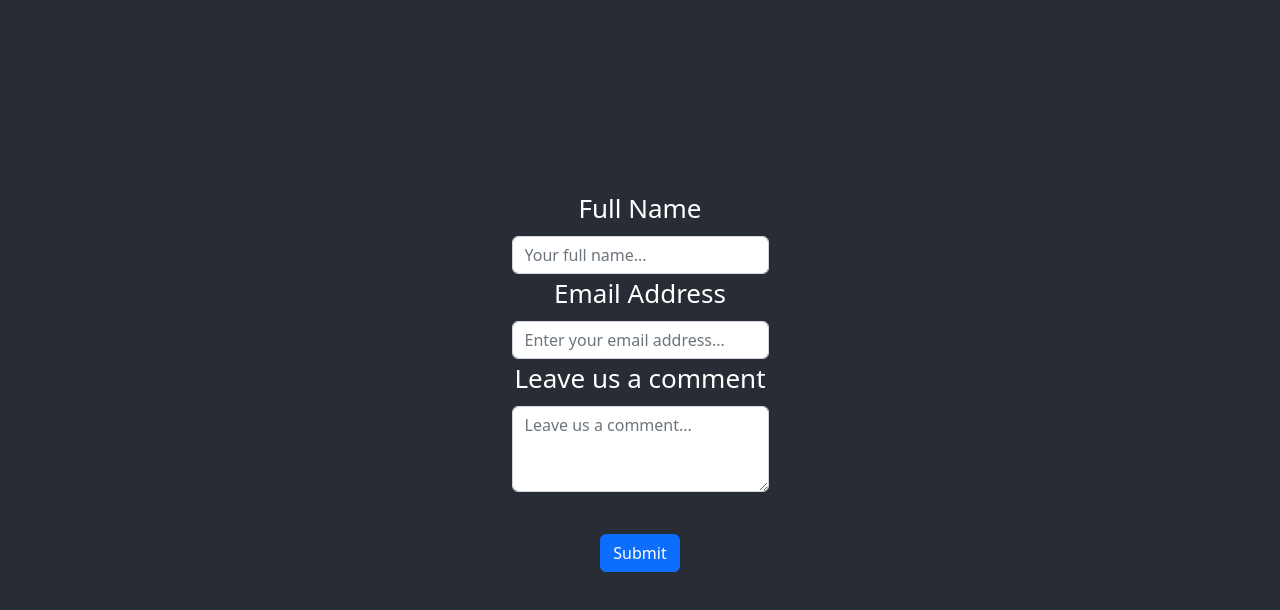
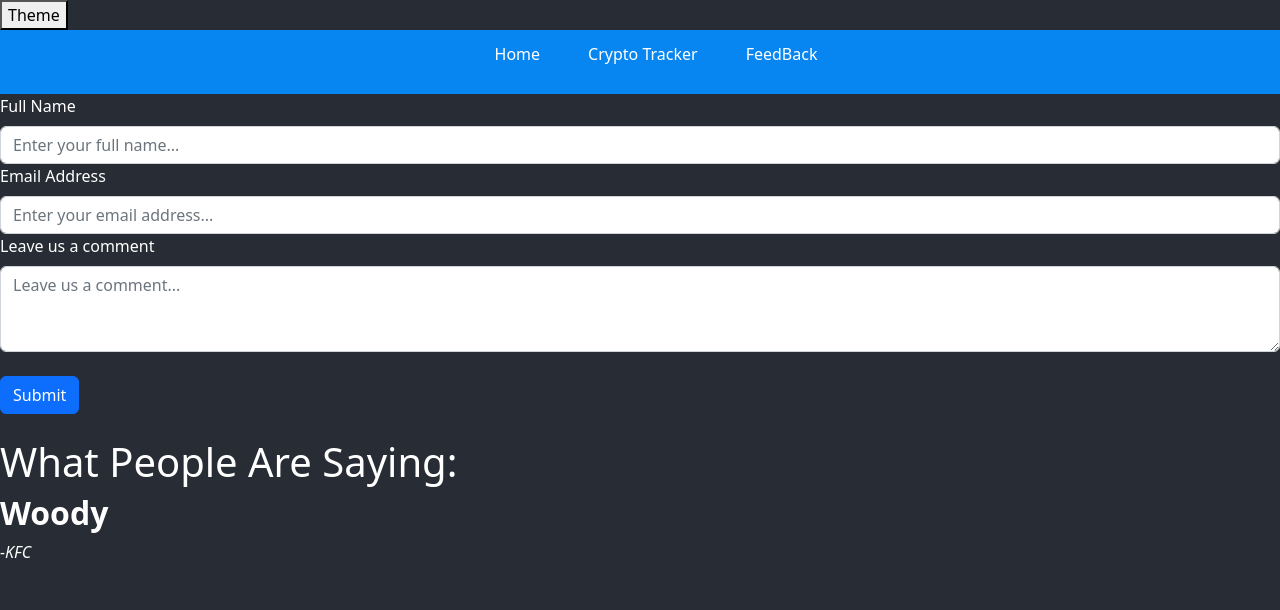
Before and after one commit to KeithWesley254/phase-2-crypto-tracker-n-extra-information, a React (Create React App) app: page /feedback in a window 1280 px wide. Shown: the top 610 px of the page. Built offline with nearby package versions, Linux system fonts and the light colour scheme; data requests are answered from the project's data file.

Commit message:
Added Navbar

```diff
--- a/db.json
+++ b/db.json
@@ -5,12 +5,6 @@
       "fullNames": "Woody",
       "email": "mzito@gmail.com",
       "comments": "KFC"
-    },
-    {
-      "fullNames": "Keith Wesley",
-      "email": "keithwesley187@gmail.com",
-      "comments": "Mzito",
-      "id": 2
     }
   ]
 }
--- a/package.json
+++ b/package.json
@@ -13,6 +13,7 @@
     "react-dom": "^18.2.0",
     "react-router-dom": "^6.3.0",
     "react-scripts": "5.0.1",
+    "styled-components": "^5.3.5",
     "web-vitals": "^2.1.4"
   },
   "scripts": {
--- a/src/App.css
+++ b/src/App.css
@@ -1,41 +1,52 @@
-.App {
-  text-align: center;
+
+.nav{
+  display: flex;
+  align-items: center;
+  justify-content: space-around;
+  height: 8vh;
+  background: #0786f2;
 }
 
-.App-logo {
-  height: 40vmin;
-  pointer-events: none;
+.navMenu{
+  display: flex;
+  align-items: center;
+  justify-content: space-around;
+  gap: 3rem;
 }
-
-@media (prefers-reduced-motion: no-preference) {
-  .App-logo {
-    animation: App-logo-spin infinite 20s linear;
+.navMenu li{
+  list-style: none;
+}
+.navMenu a{
+  text-decoration: none;
+  color: #fff;
+}
+.switchNavs div{
+  width: 2rem;
+  height: 0.2rem;
+  margin: 0.4rem;
+  background: #fff;
+}
+.switchNavs{
+  cursor: pointer;
+  display: none;
+}
+@media screen and (max-width: 768px) {
+  .switchNavs{
+    display: block;
+  }
+  .navMenu{
+    position: fixed;
+    top: 7vh;
+    right: 0;
+    width: 40%;
+    height: 93vh;
+    background: #0786f2;
+    flex-direction: column;
+    transform: translateX(100%);
+    transition: 0.3s ease-in;
   }
 }
 
-.App-header {
-  background-color: #282c34;
-  min-height: 100vh;
-  display: flex;
-  flex-direction: column;
-  align-items: center;
-  justify-content: center;
-  font-size: calc(10px + 2vmin);
-  color: white;
+.navActive{
+  transform: translateX(0);
 }
-
-.App-link {
-  color: #61dafb;
-}
-
-@keyframes App-logo-spin {
-  from {
-    transform: rotate(0deg);
-  }
-  to {
-    transform: rotate(360deg);
-  }
-}
-.formCommentZ{
-
-}
--- a/src/components/App.js
+++ b/src/components/App.js
@@ -1,14 +1,41 @@
 import '../App.css';
 import FeedBack from "./FeedBack";
 import 'bootstrap/dist/css/bootstrap.min.css';
+import { BrowserRouter, Route, Routes } from 'react-router-dom';
+import CryptoTracker from './CryptoTracker';
+import React, { useState, useEffect } from 'react';
+import NavBar from './NavBar';
+import styled, { ThemeProvider } from "styled-components"
+import { lightTheme, darkTheme, GlobalStyle } from "./Themes"
+import HomePage from './HomePage';
+
+const StyledApp =  styled.div`
+color: ${props => props.theme.color}
+`;
 
 function App() {
+
+  const [theme, setTheme] = useState("dark");
+
+  const changeTheme = () => {
+    theme === "light" ? setTheme("dark") : setTheme("light")
+  }
+
   return (
-    <div className="App">
-      <header className="App-header">
-        <FeedBack />
-      </header>
-    </div>
+    <ThemeProvider theme={theme ===  "light" ? lightTheme : darkTheme }>
+    <GlobalStyle />
+    <StyledApp>
+      <button onClick={() => changeTheme()}ToggleDarkLight>Theme</button>
+      <BrowserRouter>
+      <NavBar />
+      <Routes>
+        <Route exact="true" path="/" element={<HomePage />}/>
+        <Route exact="true" path="/cryptotracker" element={<CryptoTracker />}/>
+        <Route path='/feedback' element={<FeedBack />}/>
+      </Routes>
+      </BrowserRouter>
+    </StyledApp>
+    </ThemeProvider>
   );
 }
 
--- /dev/null
+++ b/src/components/CryptoTracker.js
@@ -0,0 +1,7 @@
+import React from "react";
+
+function CryptoTracker(){
+    return(<p>yes</p>)
+}
+
+export default CryptoTracker
--- a/src/components/FeedBack.js
+++ b/src/components/FeedBack.js
@@ -1,6 +1,7 @@
-import React, { useEffect, useState } from "react";
+import React, { useState } from "react";
 import { Form } from "react-bootstrap";
 import { Button } from "react-bootstrap";
+import FeedBackComments from "./FeedBackComments";
 
 function FeedBack(){
     const [formData, setFormData] = useState({
@@ -8,20 +9,12 @@ function FeedBack(){
         email: '',
         comments: '',
     })
-    const [allComments, setAllComments] = useState({})
-    // console.log(formData)
 
     function handleChange(e){
         setFormData({
             ...formData, [e.target.name]: e.target.value,
         });
     }
-
-    useEffect(() => {
-        fetch('http://localhost:3003/userdata')
-        .then(r => r.json())
-        .then(data => setAllComments(data))
-    }, []);
 
     function handleSubmit(e){
         e.preventDefault();
@@ -30,12 +23,9 @@ function FeedBack(){
             headers: {
                 "Content-Type": "application/json"
             },
-            body: JSON.stringify({
-                fullNames: formData.fullNames,
-                email: formData.email,
-                comments: formData.comments
-            })
+            body: JSON.stringify(formData)
         })
+
         setFormData({
             fullNames: '',
             email: '',
@@ -48,7 +38,7 @@ function FeedBack(){
             <Form onSubmit={handleSubmit}>
             <Form.Group controlId="formNameX">
                 <Form.Label>Full Name</Form.Label>
-                <Form.Control name="fullNames" type="text" value={formData.fullNames} placeholder="Your full name..." onChange={handleChange}/>
+                <Form.Control name="fullNames" type="text" value={formData.fullNames} placeholder="Enter your full name..." onChange={handleChange}/>
             </Form.Group>
             <Form.Group controlId="formEmailX">
                 <Form.Label>Email Address</Form.Label>
@@ -64,7 +54,7 @@ function FeedBack(){
             </Button>
         </Form>
         <br/>
-        {/* {allComments} */}
+        <FeedBackComments />
         </div>
     )
 }
--- /dev/null
+++ b/src/components/FeedBackComments.js
@@ -0,0 +1,32 @@
+import React, { useState, useEffect } from "react";
+
+function FeedBackComments(){
+
+    const [commentsZ, setCommentsZ] = useState([])
+
+    useEffect(() => {
+        fetch('http://localhost:3003/userdata')
+        .then(r => r.json())
+        .then(data => setCommentsZ(data))
+    }, []);
+
+    // console.log(comments)
+
+    const displayComments = commentsZ.map((comment) => {
+        return (
+            <div key={comment.id}>
+                <h2><b>{comment.fullNames}</b></h2>
+                <p><i>-{comment.comments}</i></p>
+            </div>
+        )
+    })
+
+    return (
+        <section>
+            <h1>What People Are Saying:</h1>
+            {displayComments}
+        </section>
+    )
+}
+
+export default FeedBackComments;
--- /dev/null
+++ b/src/components/HomePage.js
@@ -0,0 +1,9 @@
+import React from "react";
+
+function HomePage(){
+    return(
+        <p>Home</p>
+    )
+}
+
+export default HomePage;
--- /dev/null
+++ b/src/components/NavBar.js
@@ -0,0 +1,28 @@
+import React, { useState } from "react";
+
+function NavBar(){
+
+    const [active, setActive] = useState("navMenu")
+
+    const navChange =()=>{
+        active === "navMenu"
+        ? setActive ('navMenu navActive')
+        : setActive("navMenu");
+    }
+    return(
+        <nav className="nav">
+            <ul className={active}>
+                <li className="navList"><a href="/" className="navLinks">Home</a></li>
+                <li className="navList"><a href="/cryptotracker" className="navLinks">Crypto Tracker</a></li>
+                <li className="navList"><a href="/feedback" className="navLinks">FeedBack</a></li>
+            </ul>
+            <div onClick={navChange} className="switchNavs">
+                <div className="first1"></div>
+                <div className="second2"></div>
+                <div className="third3"></div>
+            </div>
+        </nav>
+    )
+}
+
+export default NavBar;
--- /dev/null
+++ b/src/components/Themes.js
@@ -0,0 +1,19 @@
+import { createGlobalStyle } from "styled-components";
+
+export const lightTheme = {
+    body: "#fff",
+    color:"#282c34",
+};
+
+export const darkTheme = {
+    body: "#282c34",
+    color: "#fff",
+};
+
+export const GlobalStyle = createGlobalStyle `
+
+body {
+    background-color: ${(props) => props.theme.body}
+}
+
+`
```
Also changed, not shown: 1 other file (tests, documents, lock files or other folders).
